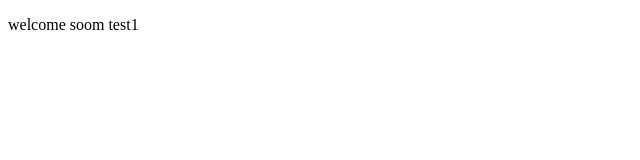
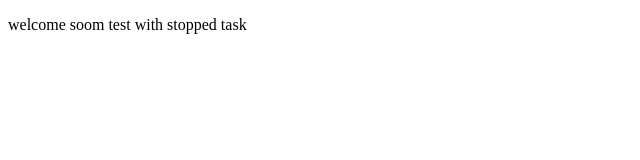
Before and after one commit to cbsy001/codebuild, a plain HTML site: page index.html in a window 1280 px wide. Shown: the whole page, without its empty margins (0-640 px from the left). Drawn offline with Linux system fonts and the light colour scheme.

Commit message:
Update index.html

```diff
--- a/index.html
+++ b/index.html
@@ -4,6 +4,6 @@
         <title>Example</title>
     </head>
     <body>
-        <p>welcome soom test1</p>
+        <p>welcome soom test with stopped task</p>
     </body>
 </html>
```
